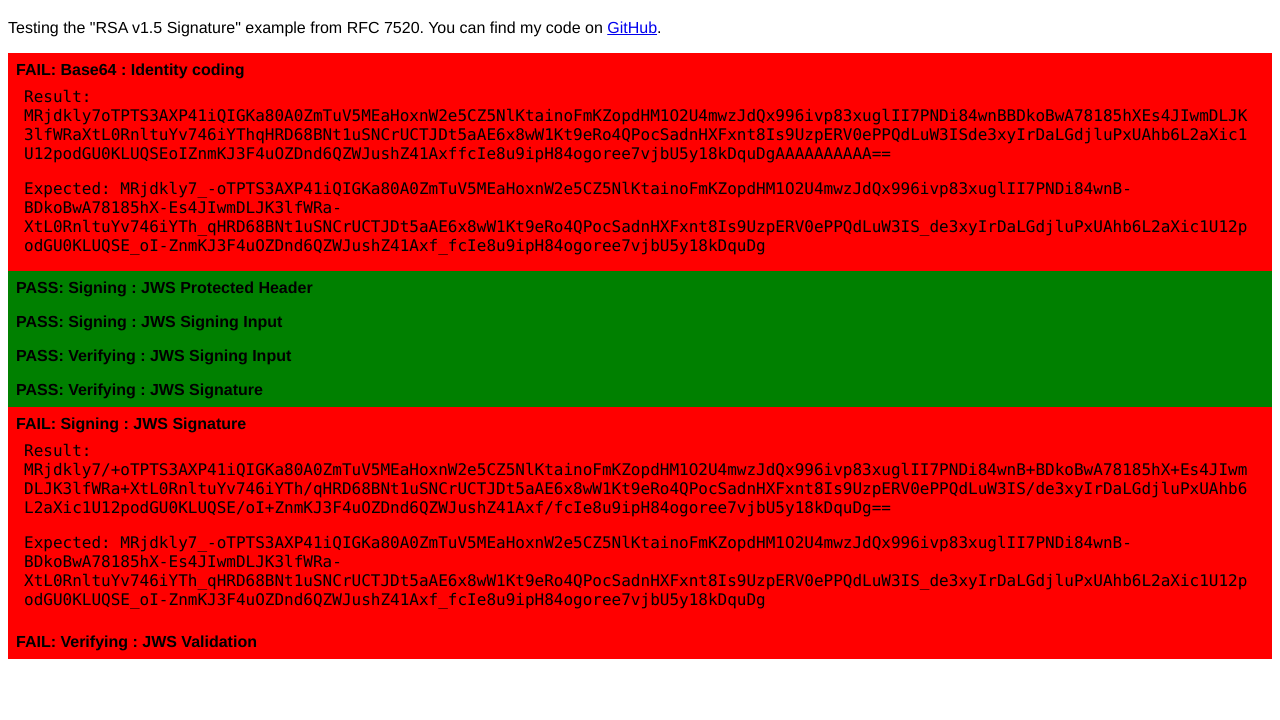
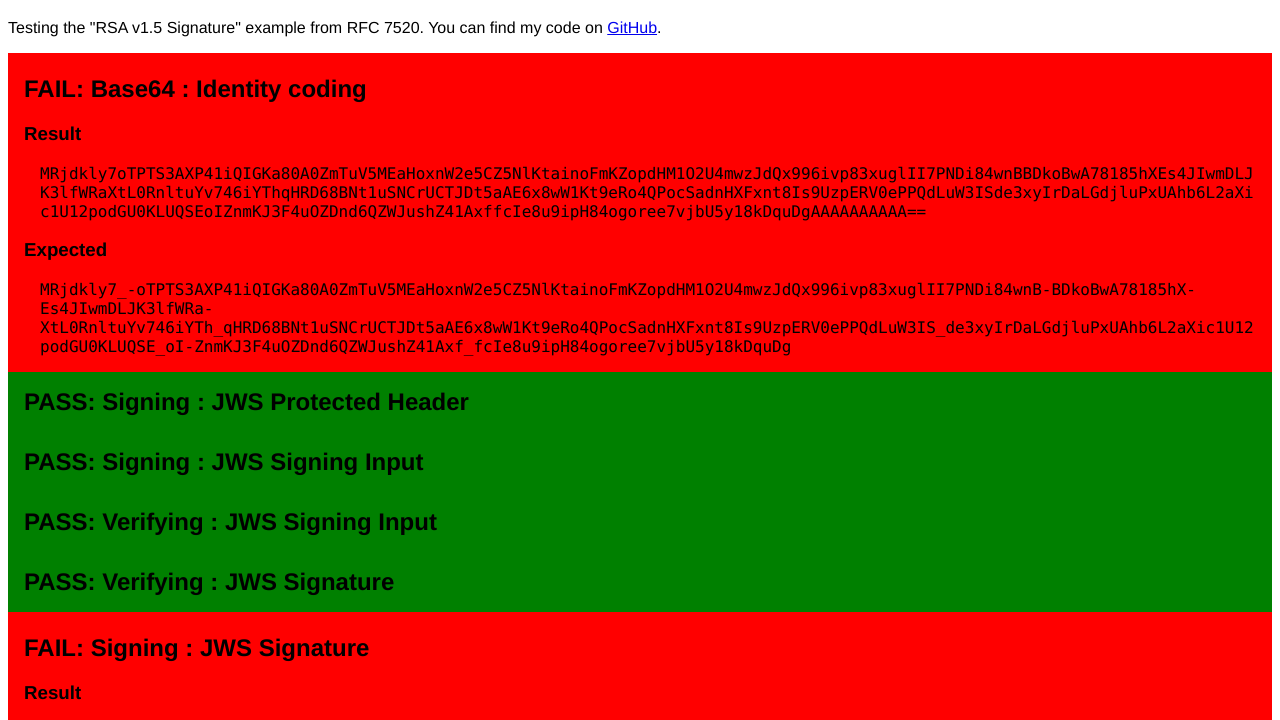
Before and after one commit to dahnielson/rfc7520, a website: page docs/index.html in a window 1280 px wide. Shown: the part 61-781 px from the top of the page. Drawn offline with Linux system fonts and the light colour scheme.

Commit message:
Adjusting the formatting of  the reporting

```diff
--- a/docs/main.css
+++ b/docs/main.css
@@ -2,23 +2,24 @@ body {
   font-family: "Helvetica Neue", Helvetica, Arial, sans-serif;
 }
 
-div {
-  font-weight: bold;
-  padding: 0.5em;
+.fail, .pass {
+  padding: 1em;
 }
 
-.result, .expected {
+.fail > h2 {
+  margin-top: 0.25em;
+}
+
+.pass > h2 {
+  margin-top: 0;
+  margin-bottom: 0;
+}
+
+.fail div {
+  padding-left: 1em;
   font-weight: normal;
   font-family: Consolas, monaco, monospace;
   overflow-wrap: break-word;
-}
-
-div.result::before {
-  content: "Result: "
-}
-
-div.expected::before {
-  content: "Expected: "
 }
 
 .pass {
--- a/docs/main.js
+++ b/docs/main.js
@@ -124,7 +124,7 @@ async function testVerifying () {
     .then(key => window.crypto.subtle.verify('RSASSA-PKCS1-v1_5', key, base64StringToArrayBuffer(jwsSignature), new TextEncoder().encode(jwsSigningInput)))
     .catch(error => assert(false, `Verifying : [${error}]`))
 
-  assert(isValid, 'Verifying : JWS Validation')
+  assertEqual(isValid, true, 'Verifying : JWS Validation')
 }
 
 // Run tests
@@ -133,27 +133,26 @@ testBase64()
 testSigning()
 testVerifying()
 
-function assert (test, name) {
-  const div = document.createElement('div')
-  div.textContent = test ? `PASS: ${name}` : `FAIL: ${name}`
-  div.classList.add(test ? 'pass' : 'fail')
-  document.body.appendChild(div)
-}
-
 function assertEqual (result, expected, name) {
   const test = result === expected
-  const div = document.createElement('div')
-  div.textContent = test ? `PASS: ${name}` : `FAIL: ${name}`
-  div.classList.add(test ? 'pass' : 'fail')
+  const assertDiv = document.createElement('div')
+  assertDiv.classList.add(test ? 'pass' : 'fail')
+  const assertHeader = document.createElement('h2')
+  assertHeader.textContent = test ? `PASS: ${name}` : `FAIL: ${name}`
+  assertDiv.appendChild(assertHeader)
   if (!test) {
+    const resultHeader = document.createElement('h3')
+    resultHeader.textContent = "Result"
+    assertDiv.appendChild(resultHeader)
     const resultDiv = document.createElement('div')
     resultDiv.textContent = result
-    resultDiv.classList.add('result')
-    div.appendChild(resultDiv)
+    assertDiv.appendChild(resultDiv)
+    const expectedHeader = document.createElement('h3')
+    expectedHeader.textContent = "Expected"
+    assertDiv.appendChild(expectedHeader)
     const expectedDiv = document.createElement('div')
     expectedDiv.textContent = expected
-    expectedDiv.classList.add('expected')
-    div.appendChild(expectedDiv)
+    assertDiv.appendChild(expectedDiv)
   }
-  document.body.appendChild(div)
+  document.body.appendChild(assertDiv)
 }
```
